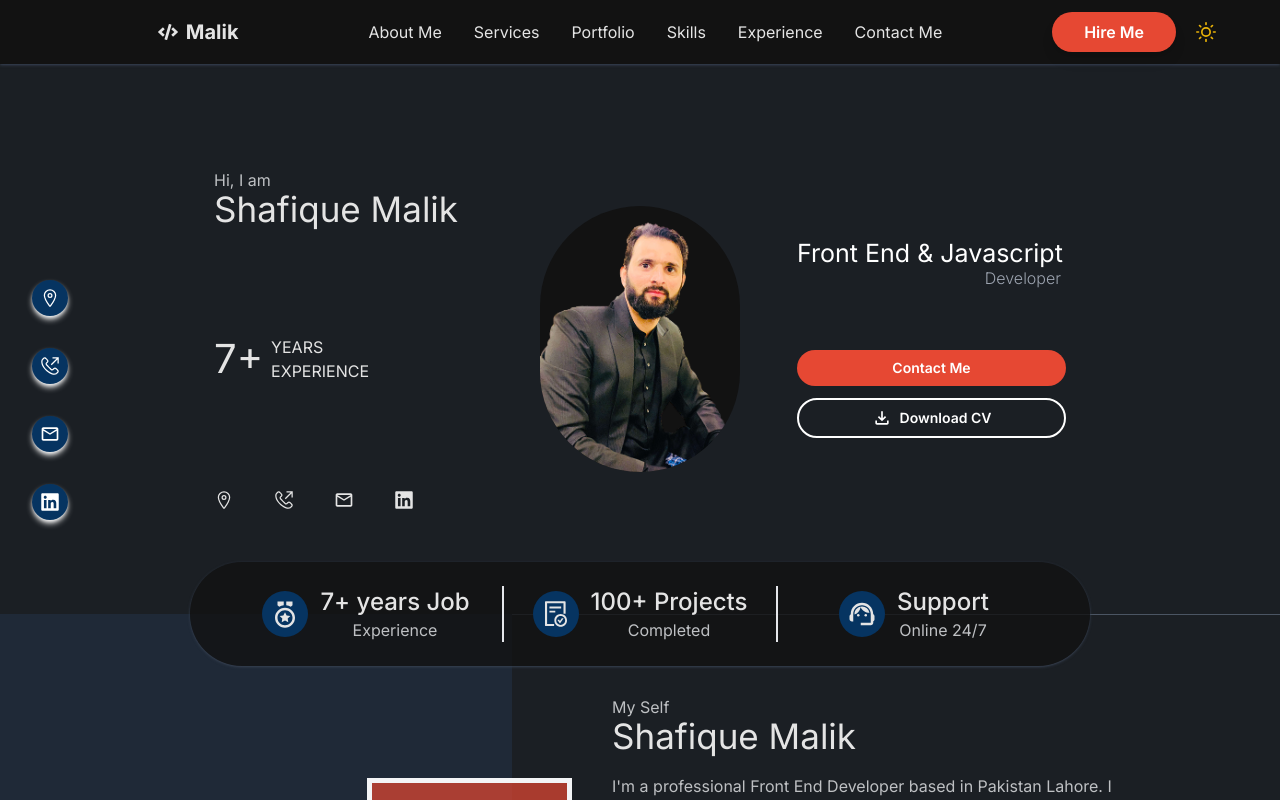
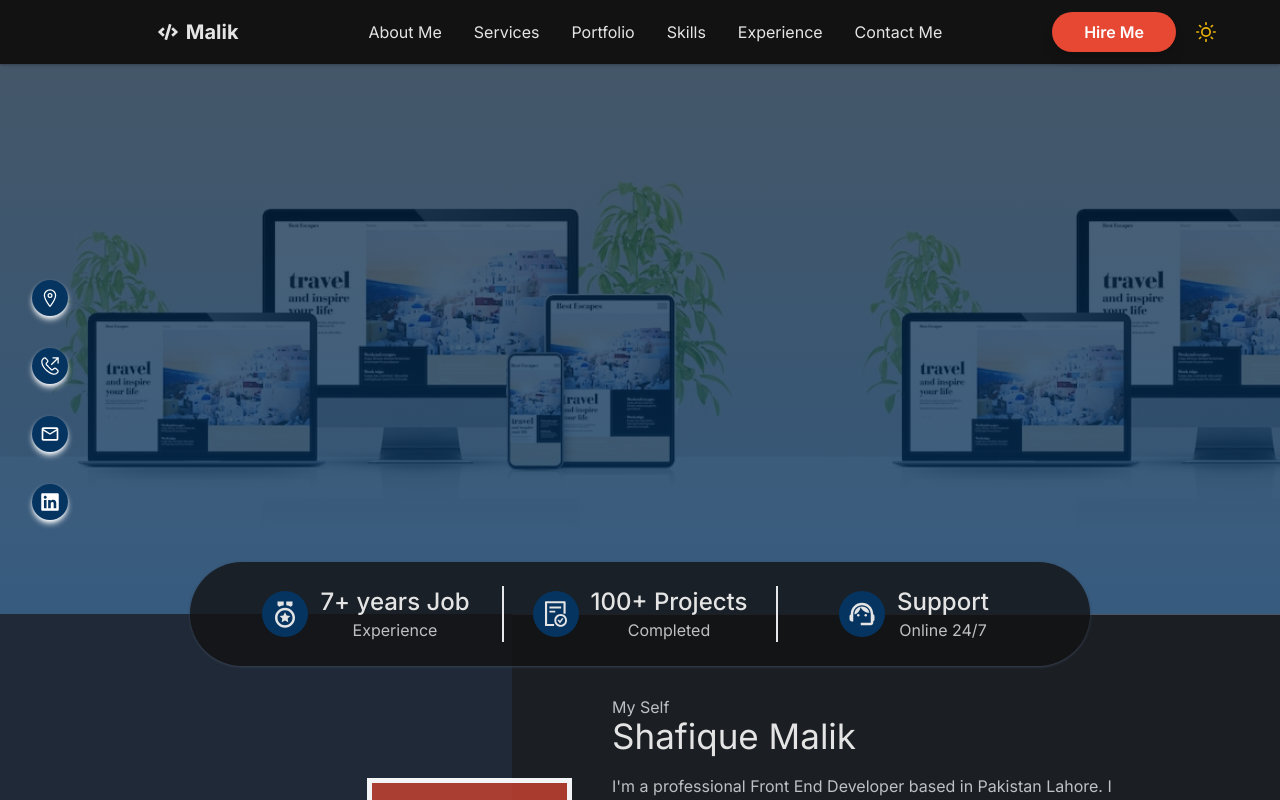
Before and after one commit to ShafiqueMalik/shafique-portfolio, a Next.js app: page / in a window 1280 px wide. Both pictures are taken after a click on the button 1206 px from the left and 32 px from the top of the page. Shown: the top 800 px of the page. Built offline with nearby package versions, Linux system fonts and the light colour scheme.

Commit message:
changes minor

```diff
--- a/src/components/sections/ContactSection/ContactForm.tsx
+++ b/src/components/sections/ContactSection/ContactForm.tsx
@@ -43,7 +43,7 @@ export default function ContactForm() {
     } else if (name === "user_email" && !validateEmail(value)) {
       setErrors((prev) => ({
         ...prev,
-        user_email: "Please enter a valid user_email address.",
+        user_email: "Please enter a valid email address.",
       }));
     } else {
       setErrors((prev) => ({
--- a/src/components/sections/HeroSection/FloatingInfoSection.tsx
+++ b/src/components/sections/HeroSection/FloatingInfoSection.tsx
@@ -13,7 +13,7 @@ function FloatingInfoSection() {
     <div
       className="absolute z-10 -translate-x-1/2 left-[50%] bottom-0 translate-y-1/2 shadow-2xl
  w-[90vw] sm:w-full max-w-[900px] rounded-[20px] sm:rounded-full py-6 px-2 mob:px-5
- min-[850px]:px-10 bg-white/80 dark:text-dark-text
+ min-[850px]:px-10 bg-white/80 sm:bg-white dark:text-dark-text
   gap-4 sm:gap-8 dark:bg-dark/80 dark:shadow dark:shadow-gray-700"
     >
       <Image
--- a/src/components/sections/HeroSection/index.tsx
+++ b/src/components/sections/HeroSection/index.tsx
@@ -22,8 +22,8 @@ function HeroSection() {
 
       <div
         id="home-section"
-        className="scroll-mt-[64px] bg-background-light min-h-[250px] max-h-[550px] h-[50vh] mt-[64px]
-       sm:h-[calc(100vh-64px)] flex items-center relative
+        className="scroll-mt-[64px] bg-background-light min-h-[450px] max-h-[550px] h-[50vh] mt-[64px]
+       sm:h-[calc(100vh-64px)]  flex items-center relative
        dark:bg-dark-light
        "
       >
@@ -119,8 +119,17 @@ function HeroSection() {
             </Flex>
           </div>
         </Container>
+
+        {/* Dark Mode Background */}
         <div
-          className={`absolute bg-contain block sm:hidden  inset-0`}
+          className={`absolute bg-contain  sm:hidden  inset-0 hidden dark:block`}
+          style={{
+            backgroundImage: `linear-gradient(rgba(3, 30, 56, 0.7), rgba(6, 52, 97, 0.8)), url(${APP_IMAGES.banner})`,
+          }}
+        />
+        {/* Light Mode Background */}
+        <div
+          className={`absolute bg-contain block sm:hidden  inset-0 dark:hidden`}
           style={{
             backgroundImage: `linear-gradient(rgba(6, 52, 97, 0.5), rgba(6, 52, 97, 0.8)), url(${APP_IMAGES.banner})`,
           }}
--- a/src/components/sections/PortfolioSection/PortfolioCard.tsx
+++ b/src/components/sections/PortfolioSection/PortfolioCard.tsx
@@ -10,7 +10,7 @@ export default function PortfolioCard({ project }: PortfolioCardProps) {
   return (
     <div
       className="relative group overflow-hidden  rounded-lg shadow-lg transform transition-transform
-     duration-300 hover:scale-105 dark:shadow-gray-800"
+     duration-300 hover:scale-105 dark:shadow-none dark:border dark:border-gray-400"
     >
       <Image
         src={project.thumbnail}
```
